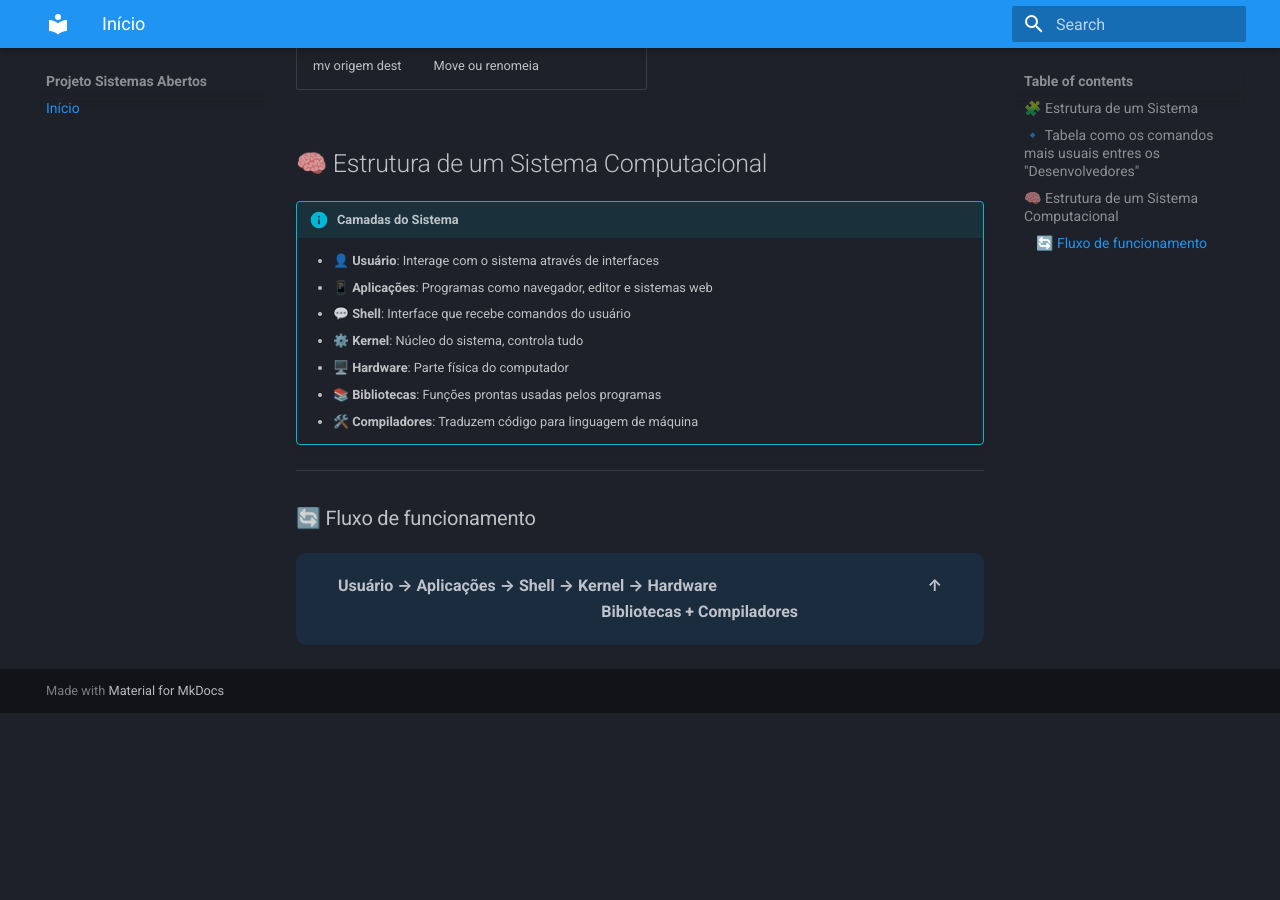
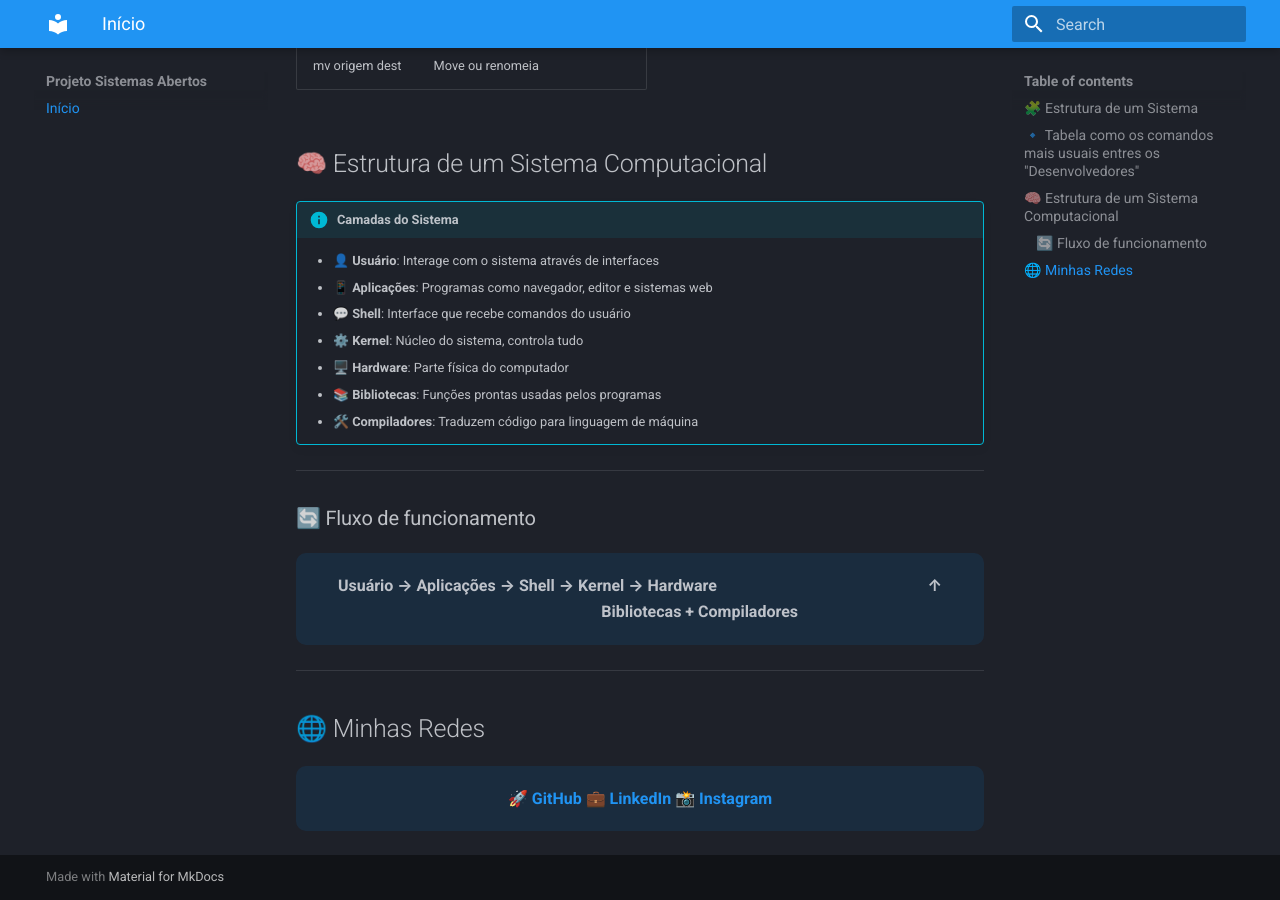
Before and after one commit to EdenilsonFreitas/projeto-sistemas-abertos, an MkDocs documentation site: the page built from docs/index.md, in a window 1280 px wide and 900 px high, scrolled down 1149 px. Built offline with MkDocs 1.6.1 and Material for MkDocs 9.7.7, drawn with Linux system fonts in a browser that asks for light colours; before the commit the page ends 1862 px from its top, so only the background shows below that.

Commit message:
colocando as redes sociais

```diff
--- a/docs/index.md
+++ b/docs/index.md
@@ -56,3 +56,15 @@ Usuário → Aplicações → Shell → Kernel → Hardware
 &nbsp;&nbsp;&nbsp;&nbsp;&nbsp;&nbsp;&nbsp;&nbsp;&nbsp;&nbsp;&nbsp;&nbsp;&nbsp;&nbsp;&nbsp;&nbsp;&nbsp;&nbsp;&nbsp;&nbsp;&nbsp;&nbsp;&nbsp;&nbsp;&nbsp;&nbsp;&nbsp;&nbsp;&nbsp;&nbsp;Bibliotecas + Compiladores
 
 </div>
+
+---
+
+## 🌐 Minhas Redes
+
+<div class="fluxo">
+
+<a href="https://github.com/EdenilsonFreitas">🚀 GitHub</a>
+<a href="https://linkedin.com/in/edenisonfreitas">💼 LinkedIn</a>
+<a href="https://instagram.com/edenilson.freitas.1">📸 Instagram</a>
+
+</div>
```
